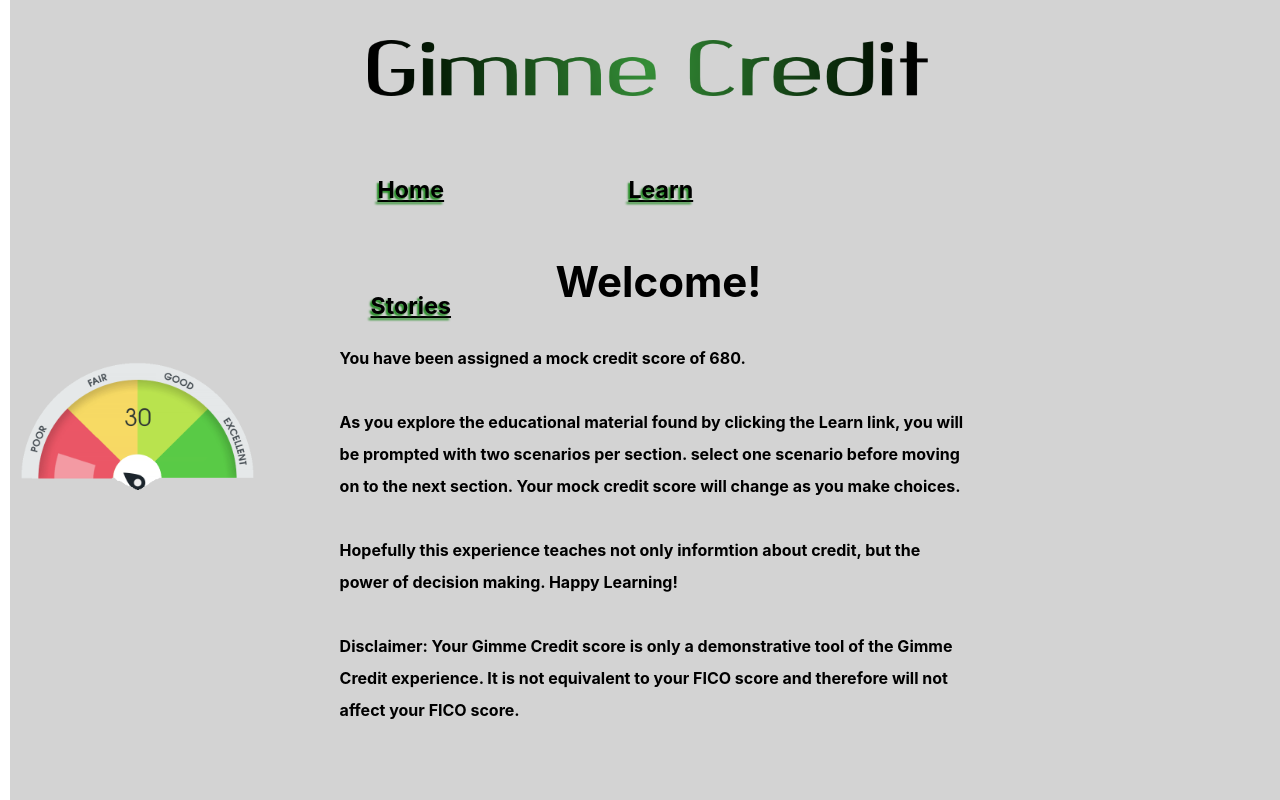
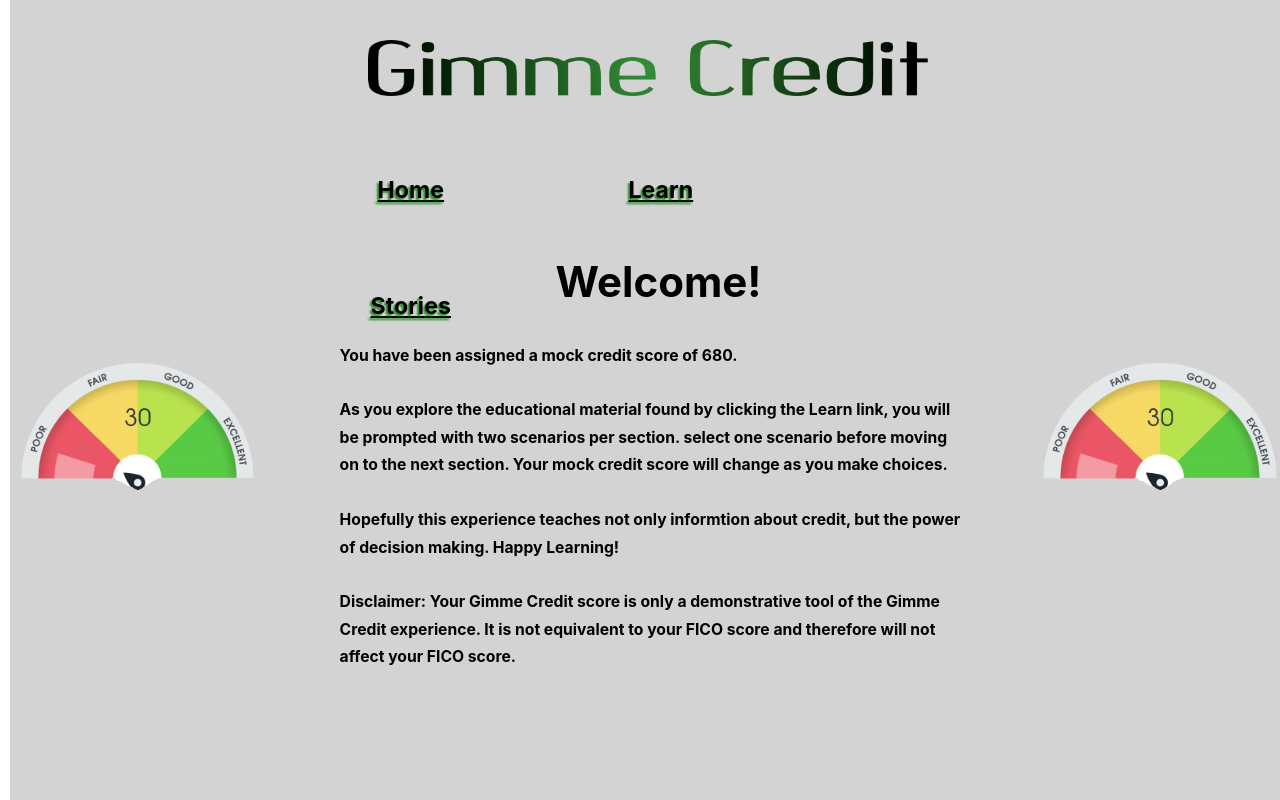
Before and after one commit to Mumrawsingh/gimme-credit-app, a React (Create React App) app in the folder client/: page /home in a window 1280 px wide. Built offline with nearby package versions, Linux system fonts and the light colour scheme; no server answers.

Commit message:
final commit

```diff
--- a/client/src/App.css
+++ b/client/src/App.css
@@ -230,8 +230,8 @@
 
 .rules{
   padding-left: 6vmin;
-  line-height: 200%;
-  font-size: 2vmin;
+  line-height: 175%;
+  font-size: 56%;
   font-weight: bold;
 }
 
@@ -241,6 +241,15 @@
   height: 35%;
   top:40%;
   left: -38%;
+
+}
+
+.score-gif-two{
+  position: absolute;
+  width: 35%;
+  height: 35%;
+  top:40%;
+  right:-43%;
 
 }
 
@@ -283,9 +292,11 @@
 
 .learn-instruct{
   position: absolute;
-  top:45%;
-  left:35%;
-  font-size: large;
+  top:37%;
+  left:38%;
+  width: 40%;
+  font-size: 70%;
+  font-weight: bold;
 }
 
 .learn:hover {
@@ -438,8 +449,8 @@
   height: 125px;
   top: 40%;
   left: 3%;
-  font-size: medium;
-  font-weight:normal;
+  font-size: 56%;
+  font-weight: bold;
   padding: 0%;
 }
 
--- a/client/src/components/Homepage.js
+++ b/client/src/components/Homepage.js
@@ -31,6 +31,7 @@
         </p>
 
         <img src={logo} className="score-gif" alt="gif" />
+        <img src={logo} className="score-gif-two" alt="gif" />
 
       </div>
 
--- a/client/src/components/Routing.js
+++ b/client/src/components/Routing.js
@@ -65,7 +65,6 @@
                 <Route path='/stories' element={< Stories/>} />
                 <Route path='/home' element={<Homepage />} />
 
-                {/* <Route path='/home' element={<Homepage />} /> */}
 
                 <Route path='/' element={<LoginForm />} />
 
--- a/client/src/components/education/AgeOfCredit.js
+++ b/client/src/components/education/AgeOfCredit.js
@@ -31,7 +31,8 @@
         console.log("props passed to Age of Credit 2:", props.passedPromptsArray)
         // console.log("choice boolean", props.passedPromptsArray[1].value)
 
-
+        const aPrompt = props.passedPromptsArray[0]
+            console.log("aPrompt Result :",aPrompt)
 
     return (
         <div className="age-of-credit">
@@ -59,10 +60,11 @@
                     </p>
 
 
-            {props.passedPromptsArray.map
-                ((aPrompt)=>{
+            {/* {props.passedPromptsArray.map
+                (
+                    (aPrompt)=>{
                         console.log("aPrompt:", aPrompt)
-                        return (
+                        return ( */}
 
                             <div className='prompt-section'>
 
@@ -99,10 +101,10 @@
                                     />
 
                             </div>
-                        )
+                        {/* )
                     }
                 )
-            }
+            } */}
 
 
         </div>
--- a/client/src/components/education/CreditMix.js
+++ b/client/src/components/education/CreditMix.js
@@ -26,6 +26,8 @@
 
       }
 
+      const aPrompt = props.passedPromptsArray[2]
+            console.log("aPrompt Result :",aPrompt)
 
     return (
         <div className="credit-mix">
@@ -42,10 +44,10 @@
                     with folks that have good credit scores.
                     </p>
 
-            {props.passedPromptsArray.map
+            {/* {props.passedPromptsArray.map
                 ((aPrompt)=>{
                     console.log("aPrompt:", aPrompt)
-                    return (
+                    return ( */}
 
                             <div className='prompt-section'>
 
@@ -82,10 +84,10 @@
                                 />
 
                             </div>
-                        )
+                        {/* )
                     }
                 )
-            }
+            } */}
 
         </div>
     )
--- a/client/src/components/education/CreditUsage.js
+++ b/client/src/components/education/CreditUsage.js
@@ -26,6 +26,8 @@
 
       }
 
+      const aPrompt = props.passedPromptsArray[3]
+            console.log("aPrompt Result :",aPrompt)
 
     return (
         <div className="credit-usage">
@@ -43,10 +45,10 @@
             most important factor in a credit score after payment history.
             </p>
 
-            {props.passedPromptsArray.map
+            {/* {props.passedPromptsArray.map
                 ((aPrompt)=>{
                         console.log("aPrompt:", aPrompt)
-                        return (
+                        return ( */}
 
                             <div className='prompt-section'>
 
@@ -83,10 +85,10 @@
                                 />
 
                             </div>
-                        )
+            {/*         )
                     }
                 )
-            }
+             } */}
 
         </div>
     )
--- a/client/src/components/education/Inquiries.js
+++ b/client/src/components/education/Inquiries.js
@@ -25,6 +25,9 @@
 
       }
 
+      const aPrompt = props.passedPromptsArray[1]
+            console.log("aPrompt Result :",aPrompt)
+
     return (
         <div className="inquiries">
 
@@ -38,10 +41,10 @@
                     risk and such can hurt credit scores as a result.
                     </p>
 
-            {props.passedPromptsArray.map
+            {/* {props.passedPromptsArray.map
                 ((aPrompt)=>{
                         console.log("aPrompt:", aPrompt)
-                        return (
+                        return ( */}
 
                             <div className='prompt-section'>
 
@@ -78,10 +81,10 @@
                                     />
 
                             </div>
-                        )
+                        {/* )
                     }
                 )
-            }
+            } */}
 
         </div>
     )
--- a/client/src/components/education/PaymentHistory.js
+++ b/client/src/components/education/PaymentHistory.js
@@ -26,6 +26,8 @@
 
       }
 
+      const aPrompt = props.passedPromptsArray[4]
+      console.log("aPrompt Result :",aPrompt)
 
     return (
         <div className="payment-history">
@@ -40,10 +42,10 @@
             {/* Re-write this^6 */}
             </p>
 
-            {props.passedPromptsArray.map
+            {/* {props.passedPromptsArray.map
                 ((aPrompt)=>{
                         console.log("aPrompt:", aPrompt)
-                        return (
+                        return ( */}
 
                                 <div className='prompt-section'>
 
@@ -80,10 +82,10 @@
                                     />
 
                                 </div>
-                        )
+                        {/* )
                     }
                 )
-            }
+            } */}
 
         </div>
     )
--- a/client/src/components/signin/SubmitButton.js
+++ b/client/src/components/signin/SubmitButton.js
@@ -1,4 +1,5 @@
 import React from 'react';
+import { NavLink } from "react-router-dom";
 
 
 function SubmitButton(){
@@ -9,8 +10,7 @@
         <div className="submitButton">
 
             <button
-                className='btn'
-            >Log in</button>
+            className='btn'> <NavLink to='/home'>Log in</NavLink></button>
 
             <br></br><br></br>
 
```
